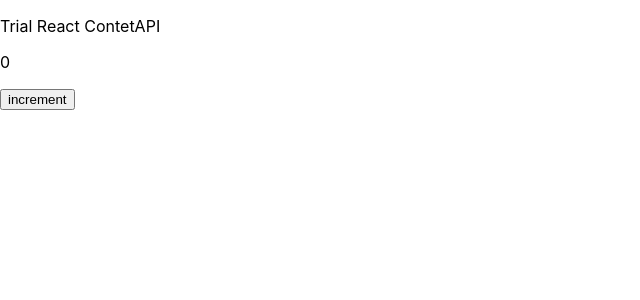
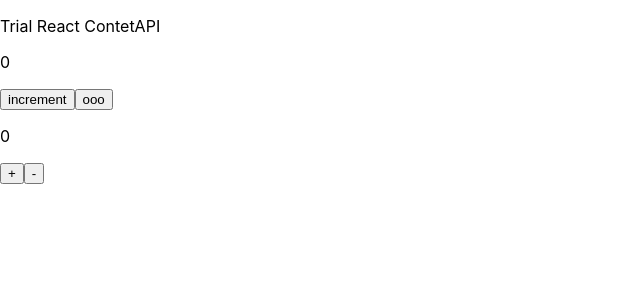
Before and after one commit to mrsekut/trial-react-context, a React (Create React App) app: page / in a window 1280 px wide. Shown: the top 300 px of the page, without its empty margins (0-640 px from the left). Built offline with nearby package versions, Linux system fonts and the light colour scheme.

Commit message:
[Add]ducks

```diff
--- a/package.json
+++ b/package.json
@@ -5,7 +5,9 @@
   "dependencies": {
     "react": "16.7.0-alpha.0",
     "react-dom": "16.7.0-alpha.0",
-    "react-scripts": "2.1.1"
+    "react-redux": "^6.0.0-beta.2",
+    "react-scripts": "2.1.1",
+    "redux": "^4.0.1"
   },
   "scripts": {
     "start": "react-scripts start",
--- a/src/App.js
+++ b/src/App.js
@@ -1,11 +1,15 @@
 import * as React from 'react';
+import { Provider } from 'react-redux';
 import ContextComponent from './components/TrialContextAPI/index';
+import configureStore from './store';
+import Container from './containers/index';
 
 const App = () => (
-  <>
+  <Provider store={configureStore()}>
     <p>Trial React ContetAPI</p>
     <ContextComponent />
-  </>
+    <Container />
+  </Provider>
 );
 
 export default App;
--- /dev/null
+++ b/src/components/DucksComponent/index.jsx
@@ -0,0 +1,9 @@
+import * as React from 'react';
+
+const DucksComponent = ({ num }) => (
+  <>
+    <button>ooo</button>
+    <p>{num}</p>
+  </>
+);
+export default DucksComponent;
--- /dev/null
+++ b/src/containers/index.jsx
@@ -0,0 +1,36 @@
+// trial Container
+import * as React from 'react';
+
+import { connect } from 'react-redux';
+import { bindActionCreators } from 'redux';
+import { decrementAmount, incrementAmount } from '../modules/index';
+import DucksComponent from '../components/DucksComponent';
+
+const mapStateToProps = state => ({
+  num: state.reducer.num
+});
+
+const mapDispatchToProps = dispatch =>
+  bindActionCreators({ decrementAmount, incrementAmount }, dispatch);
+
+// @connect( mapStateToProps, mapDispatchToProps)
+class Container extends React.Component {
+  constructor(props) {
+    super(props);
+  }
+
+  render() {
+    return (
+      <>
+        <DucksComponent num={this.props.num} />
+        <button onClick={() => this.props.incrementAmount(1)}>+</button>
+        <button onClick={() => this.props.decrementAmount(1)}>-</button>
+      </>
+    );
+  }
+}
+
+export default connect(
+  mapStateToProps,
+  mapDispatchToProps
+)(Container);
--- /dev/null
+++ b/src/modules/index.jsx
@@ -0,0 +1,43 @@
+// Initial State
+// =============================
+const initialState = { num: 0 };
+
+// Action Types
+// =============================
+const ActionNames = {
+  INC: 'ducksComponent/increment',
+  DEC: 'ducksComponent/decrement'
+};
+
+// Reducer
+// =============================
+
+const reducer = (state = initialState, action) => {
+  switch (action.type) {
+    case ActionNames.INC:
+      return { num: state.num + action.payload.plusAmount };
+    case ActionNames.DEC:
+      return { num: state.num - action.payload.minusAmount };
+    default:
+      return state;
+  }
+};
+
+export default reducer;
+
+// Action Creator
+// =============================
+
+export const incrementAmount = amount => ({
+  type: ActionNames.INC,
+  payload: {
+    plusAmount: amount
+  }
+});
+
+export const decrementAmount = amount => ({
+  type: ActionNames.DEC,
+  payload: {
+    minusAmount: amount
+  }
+});
--- /dev/null
+++ b/src/store.jsx
@@ -0,0 +1,11 @@
+import { createStore, combineReducers } from 'redux';
+import reducer from './modules/index';
+
+export const configureStore = () => {
+  return createStore(
+    combineReducers({
+      reducer
+    })
+  );
+};
+export default configureStore;
```
Also changed, not shown: .eslintrc.js (renamed from .exlintrc.js), 1 other file (tests, documents, lock files or other folders).
